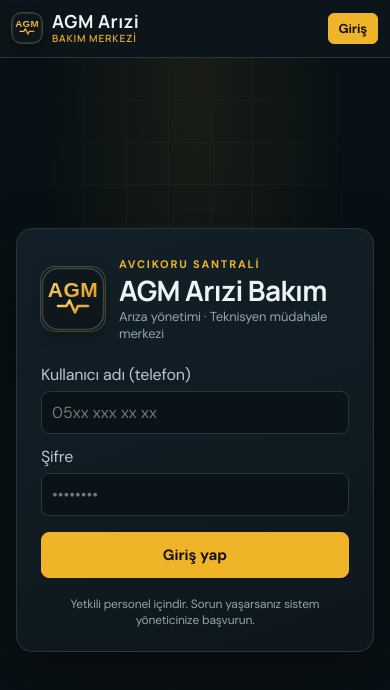
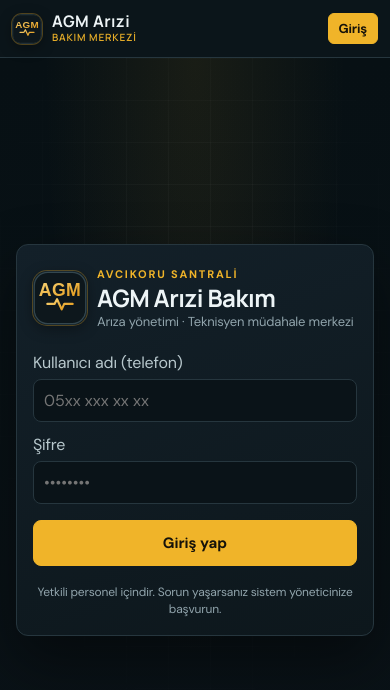
Before and after one commit to yalcinsahin55/agm-arizi-bakim-merkezi, a Next.js app: page /giris in a window 390 px wide. Shown: the top 690 px of the page. Built offline with nearby package versions, Linux system fonts and the light colour scheme; no server answers.

Commit message:
Add files via upload

```diff
--- a/app/globals.css
+++ b/app/globals.css
@@ -1389,3 +1389,151 @@
   0% { background-position: 100% 0; }
   100% { background-position: -100% 0; }
 }
+
+/* ========== v5.2 final responsive safety fixes ========== */
+html {
+  min-width: 320px;
+  overflow-x: hidden;
+}
+
+body {
+  min-width: 0;
+  overflow-x: hidden;
+}
+
+img,
+svg,
+video,
+canvas {
+  max-width: 100%;
+  height: auto;
+}
+
+button,
+.btn,
+a {
+  -webkit-tap-highlight-color: transparent;
+}
+
+button,
+.btn,
+input,
+select,
+textarea {
+  min-width: 0;
+}
+
+.table-wrap {
+  width: 100%;
+  max-width: 100%;
+  overflow-x: auto;
+  overscroll-behavior-x: contain;
+}
+
+.table-wrap .table {
+  min-width: 620px;
+}
+
+.login-screen > *,
+.login > * {
+  position: relative;
+  z-index: 1;
+}
+
+/* Pseudo-elements do not render reliably on replaced img elements. */
+.login-logo {
+  position: relative;
+  z-index: 1;
+}
+
+.login-brand {
+  min-width: 0;
+}
+
+.login-brand > div,
+.login-brand > section {
+  min-width: 0;
+}
+
+@media (max-width: 480px) {
+  .top {
+    gap: 6px;
+  }
+
+  .brand-name {
+    font-size: 16px !important;
+  }
+
+  .brand-tag {
+    max-width: 180px;
+    overflow: hidden;
+    text-overflow: ellipsis;
+  }
+
+  .account-btn {
+    width: 30px;
+    height: 30px;
+  }
+
+  .cards,
+  .dashboard-kpis,
+  .kpi-grid {
+    grid-template-columns: 1fr !important;
+  }
+
+  .card,
+  .login-card {
+    padding: 14px;
+    border-radius: 12px;
+  }
+
+  .login-card {
+    padding: 22px 16px 18px;
+  }
+
+  .login-title {
+    font-size: 24px;
+  }
+
+  .login-brand {
+    gap: 10px;
+  }
+
+  .login-logo {
+    width: 54px !important;
+    height: 54px !important;
+  }
+
+  .response-steps {
+    grid-template-columns: 1fr;
+  }
+
+  .duty-week-selects,
+  .duty-week-selects label {
+    min-width: 0;
+    width: 100%;
+  }
+
+  .pwa-banner {
+    grid-template-columns: 38px minmax(0, 1fr);
+  }
+
+  .pwa-banner-actions {
+    grid-column: 1 / -1;
+    flex-direction: row;
+    justify-content: flex-end;
+  }
+}
+
+@media (prefers-reduced-motion: reduce) {
+  .critical-dispatch-card,
+  .login-card,
+  .login-logo:after,
+  .page-enter,
+  .skeleton,
+  .toast,
+  .notif-pulse-card,
+  .pwa-banner {
+    animation: none !important;
+  }
+}
```
